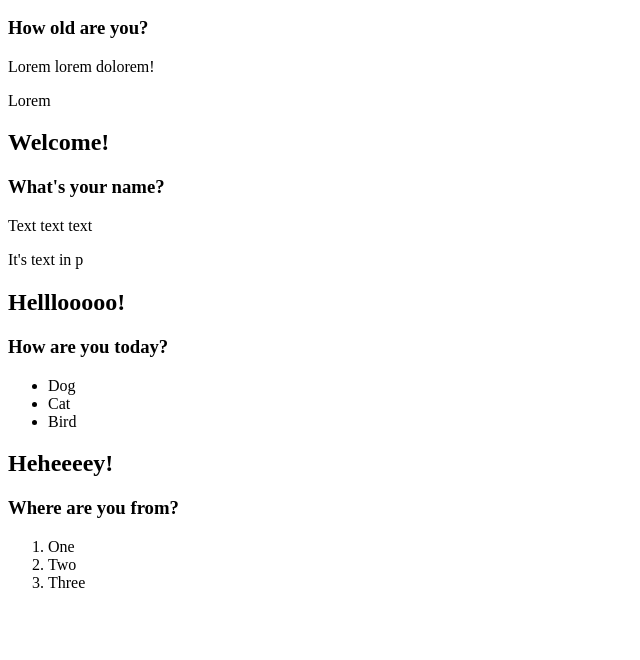
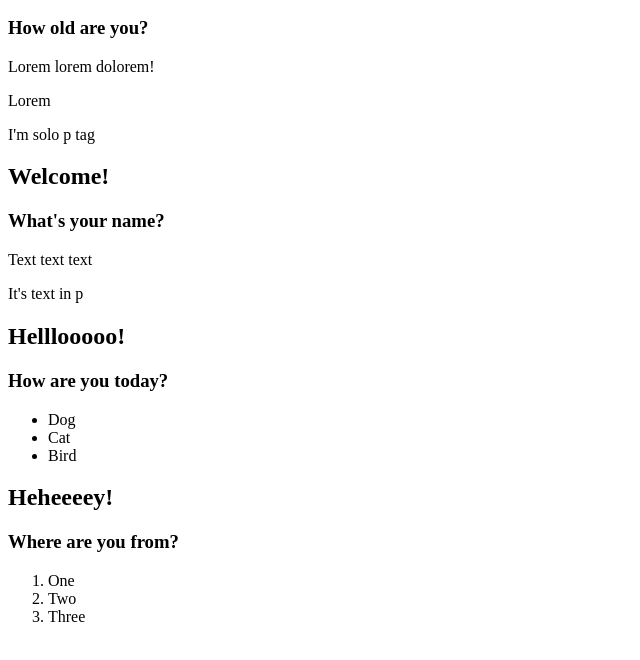
Before and after one commit to hleppps/GoITeens, a plain HTML site: page practice.html in a window 1280 px wide. Shown: the part 110-770 px from the top of the page, without its empty margins (0-640 px from the left). Drawn offline with Linux system fonts and the light colour scheme.

Commit message:
Update practice.html

```diff
--- a/practice.html
+++ b/practice.html
@@ -7,6 +7,17 @@
   <title>Document</title>
 </head>
 <body>
+  <!-- https://github.com/hleppps/GoITeens/blob/main/practice.html -->
+  <!-- 1. Всі "р" - червоні -->
+  <!-- 2. Всі "h1" - зелені -->
+  <!-- 3. Всі "h2" - сині -->
+  <!-- 4. Всі "h3" - чорні ? рожеві -->
+  <!-- 5. Всі "p in div" - fontSize 24, fontWeight bold, color olive -->
+  <!-- 6. Всі "p in section" - fontSize 12, color olive -->
+
+  <!-- 7. Всі "li" - color: red -->
+  <!-- 7_1. Всі "li in ul" - fontWight bold -->
+  <!-- 7_2. Всі "li in ol" - fontSize 20 -->
 
   <h1>Hi team!</h1>
 
@@ -19,12 +30,14 @@
     </div>
   </section>
 
-  <section>
+  <p>I'm solo p tag</p>
+
+  <div>
     <h2>Welcome!</h2>
     <h3>What's your name?</h3>
     <p>Text text text</p>
     <p>It's text in p</p>
-  </section>
+  </div>
 
   <section>
     <h2>Helllooooo!</h2>
```
